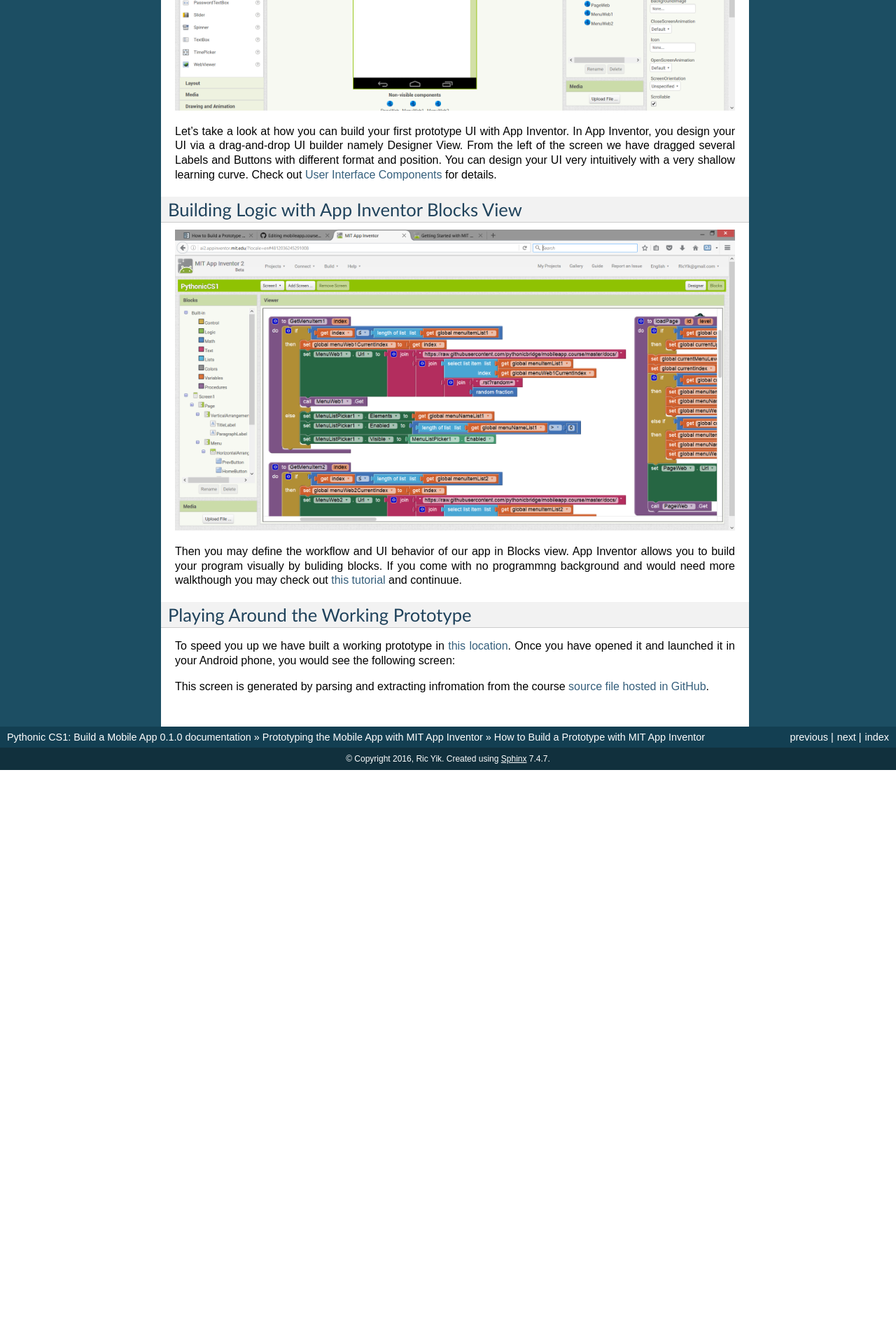
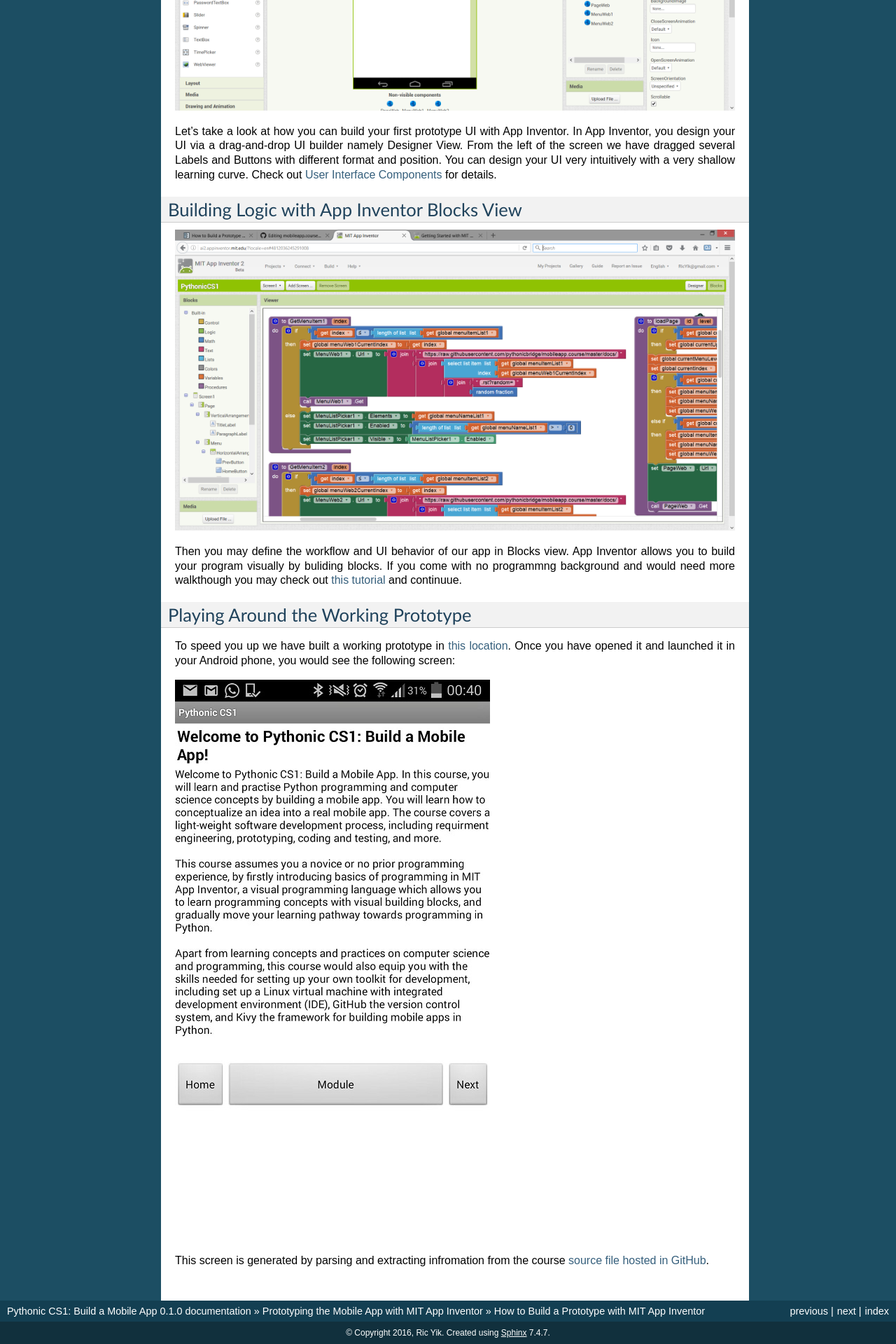
Before and after one commit to Aashritha27/mobileapp.course, a Sphinx documentation site: the page built from docs/how-to-build-a-prototype-with-mit-app-inventor.rst, in a window 1280 px wide. Shown: the part 827-2747 px from the top of the page at 70% size. Built offline with Sphinx 7.4.7, drawn with Linux system fonts in a browser that asks for light colours; before the commit the page ends 1927 px from its top, so only the background shows below that.

Commit message:
Add image

```diff
--- a/docs/how-to-build-a-prototype-with-mit-app-inventor.rst
+++ b/docs/how-to-build-a-prototype-with-mit-app-inventor.rst
@@ -34,4 +34,6 @@
 
 To speed you up we have built a working prototype in `this location <http://ai2.appinventor.mit.edu/?galleryId=5590318435794944>`_. Once you have opened it and launched it in your Android phone, you would see the following screen:
 
+.. image:: prototype-00-index.jpg
+
 This screen is generated by parsing and extracting infromation from the course `source file hosted in GitHub <https://raw.githubusercontent.com/pythonicbridge/mobileapp.course/master/docs/index.rst>`_.
```
